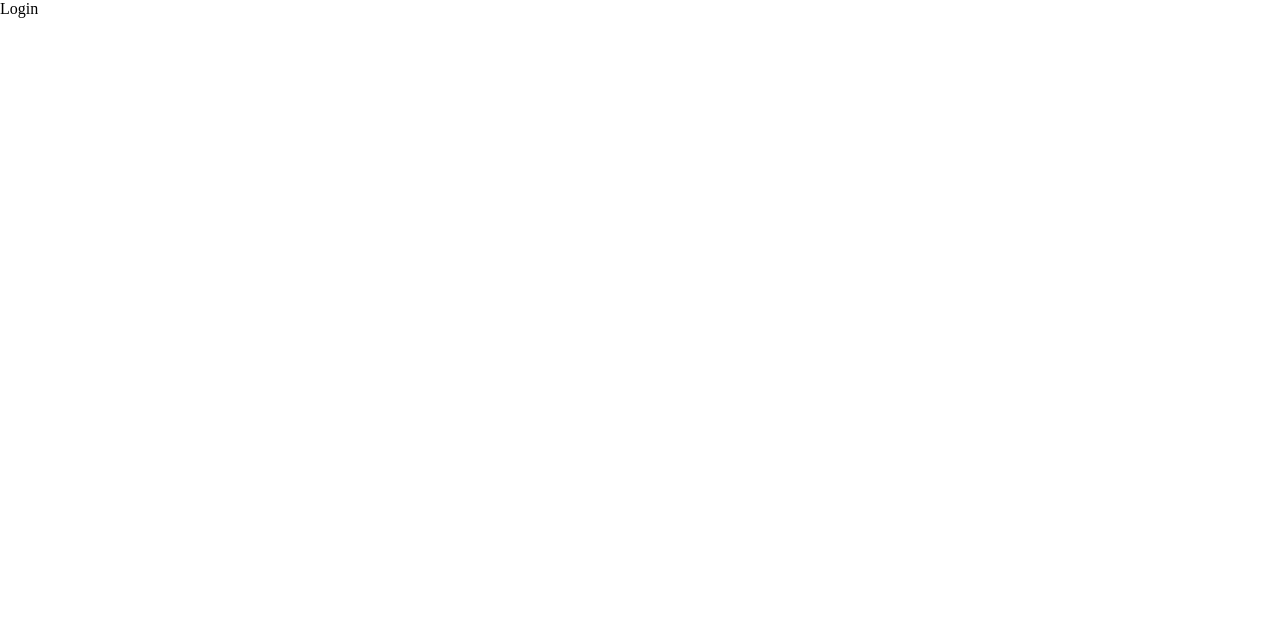
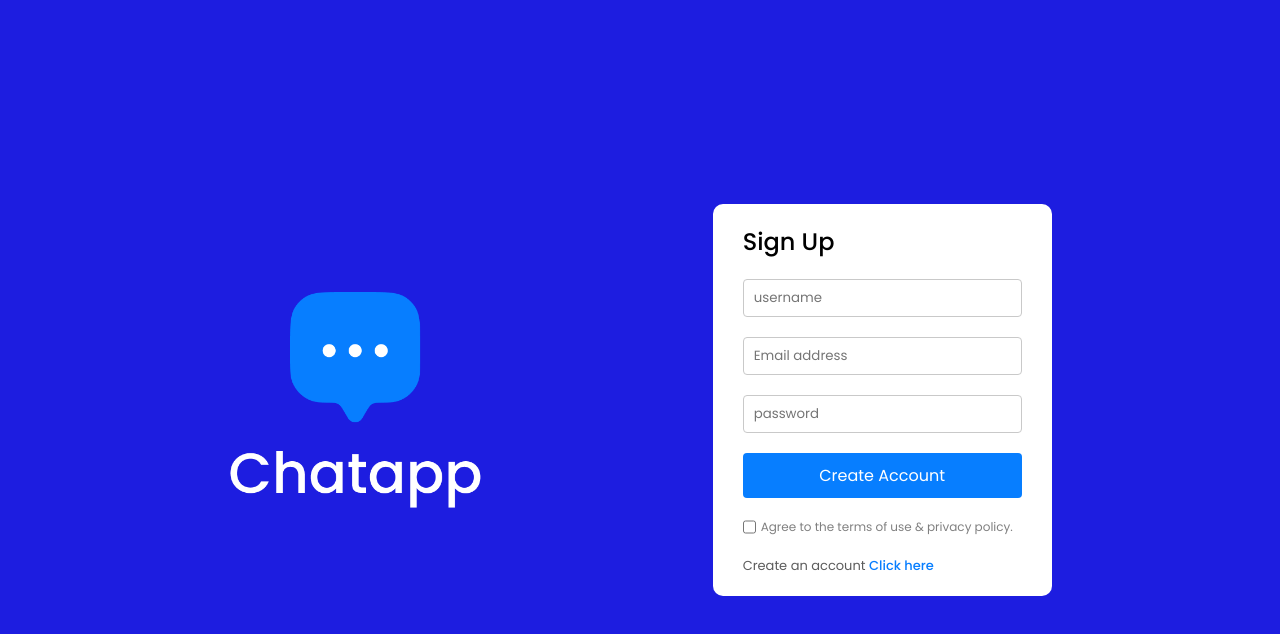
Before and after one commit to Taluok/ChatApp, a React (Vite) app in the folder chatApp/: page / in a window 1280 px wide. Shown: the top 634 px of the page. Built offline with nearby package versions, Linux system fonts and the light colour scheme.

Commit message:
pages/login config

```diff
--- a/chatApp/src/index.css
+++ b/chatApp/src/index.css
@@ -1,5 +1,8 @@
+@import url('https://fonts.googleapis.com/css2?family=Poppins:ital,wght@0,100;0,200;0,300;0,400;0,500;0,600;0,700;0,800;0,900;1,100;1,200;1,300;1,400;1,500;1,600;1,700;1,800;1,900&display=swap');
+
 *{
   padding: 0;
   margin: 0;
   box-sizing: border-box;
+  font-family: "Poppins", sans-serif;
 }
--- a/chatApp/src/pages/Login/Login.css
+++ b/chatApp/src/pages/Login/Login.css
@@ -0,0 +1,57 @@
+.login{
+    min-height: 100vh;
+    background: rgb(29, 29, 224);
+    background-size: cover;
+    display: flex;
+    align-items: center;
+    justify-content: space-evenly;
+}
+.login .logo{
+    width: max(20vw, 200px);
+}
+.login-form{
+    background: white;
+    padding: 20px 30px;
+    display: flex;
+    flex-direction: column;
+    gap: 20px;
+    border-radius: 10px;
+}
+.login-form h2{
+    font-weight: 500;
+}
+.form-input{
+    padding: 8px 10px;
+    border: 1px solid #c9c9c9;
+    border-radius: 4px;
+    outline-color: #077eff;
+}
+.login-form button{
+    padding: 10px;
+    background-color: #077eff;
+    color: white;
+    font-size: 16px;
+    border: none;
+    border-radius: 4px;
+    cursor: pointer;
+}
+.login-term{
+    display: flex;
+    gap: 5px;
+    font-size: 12px;
+    color: #808080;
+}
+.login-forgot{
+    display: flex;
+    flex-direction: column;
+    gap: 5px;
+}
+.login-toggle{
+    font-size: 13px;
+    color: #5c5c5c;
+}
+.login-toggle span{
+    font-weight: 500;
+    color: #077eff;
+    cursor: pointer
+}
--- a/chatApp/src/pages/Login/Login.jsx
+++ b/chatApp/src/pages/Login/Login.jsx
@@ -1,8 +1,33 @@
 import './Login.css';
+import assets from '../../assets/assets.js';
+import { useState } from 'react';
 
 const Login = () => {
+
+    const [currState,setCurrState,] = useState("Sign Up");
+
     return (
-        <div>Login</div>
+        <div className='login'>
+            <img src={assets.logo_big} alt="" className='logo'/>
+            <form action="" className='login-form'>
+                <h2>{currState}</h2>
+                {currState === "Sign Up"? <input type="text" placeholder='username' className="form-input" required/>:null}
+                <input type="email" placeholder='Email address' className="form-input" />
+                <input type="password" placeholder='password' className="form-input" />
+                <button type='submit'>{currState === "Sign Up"?"Create Account":"Login now"}</button>
+                <div className="login-term">
+                    <input type="checkbox" />
+                    <p>Agree to the terms of use & privacy policy.</p>
+                </div>
+                <div className="login-forgot">
+                    {
+                        currState === "Sign up"
+                        ? <p className="login-toggle">Already have an account <span onClick={()=>setCurrState("Login")}>click here</span></p>
+                        : <p className="login-toggle">Create an account <span onClick={()=>setCurrState("Sign Up")}>Click here</span></p>
+                    }
+                </div>
+            </form>
+        </div>
     )
 }
 
```
